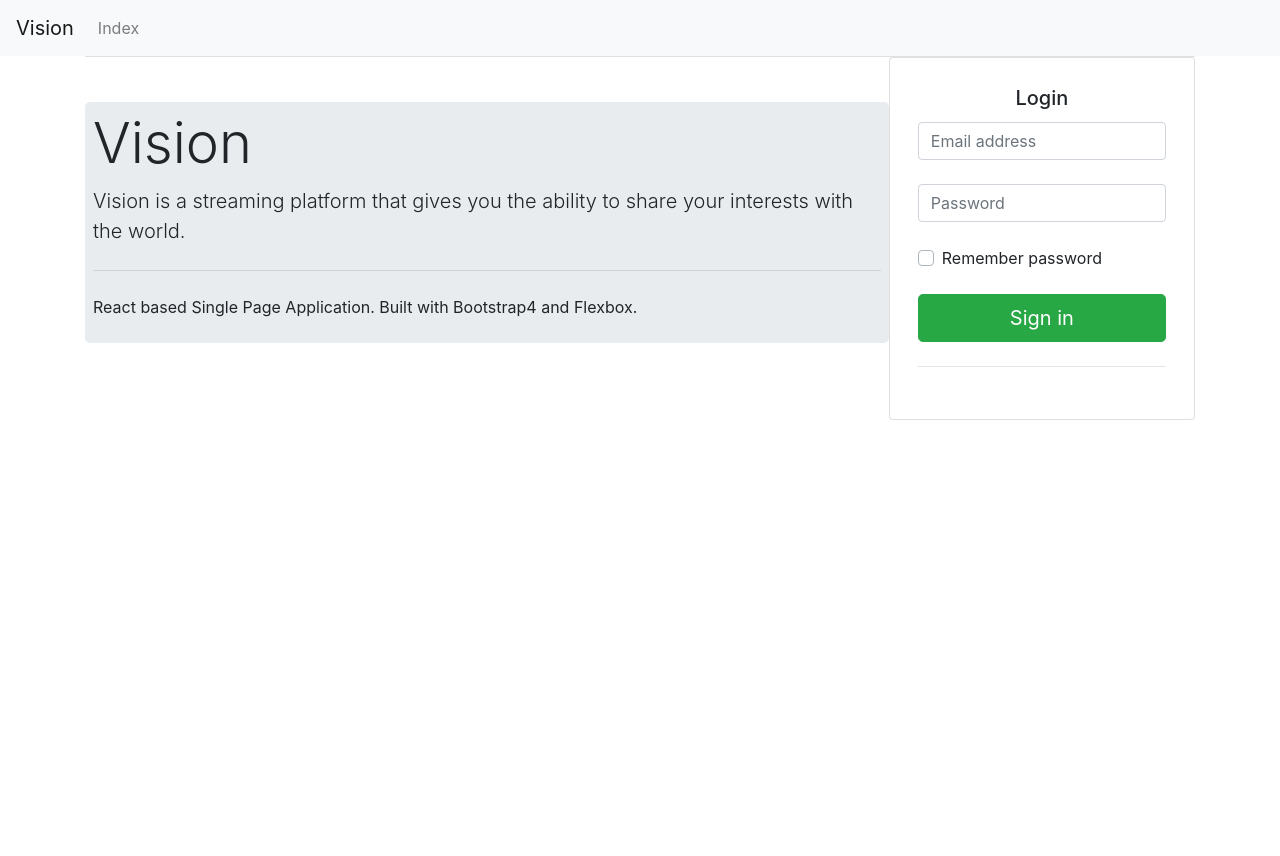
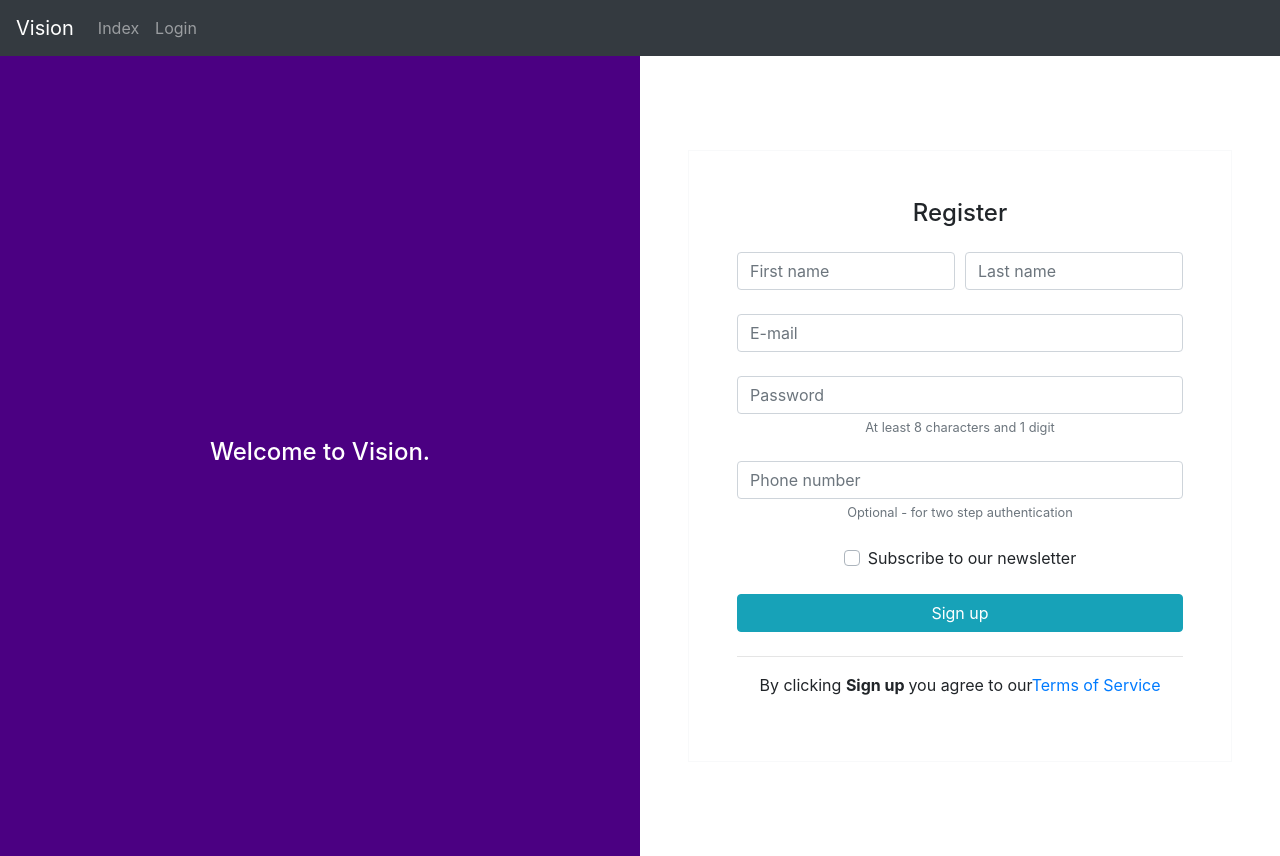
Before and after one commit to todokku/twitch.tv_clone, a React (Create React App) app in the folder client/: page / in a window 1280 px wide. Before the commit the page ends 800 px from the top, so only its background shows below. Built offline with nearby package versions, Linux system fonts and the light colour scheme.

Commit message:
Created Components
Added Login component + navbar option, formatted landing page. Added registration form, segmented landing page.

```diff
--- a/client/src/components/GlobalNav.js
+++ b/client/src/components/GlobalNav.js
@@ -1,6 +1,7 @@
 import React from "react";
 import { Link, BrowserRouter as Router, Route } from "react-router-dom";
 import StreamHome from "./streams/StreamHome";
+import Login from "./streams/Login";
 import StreamIndex from "./streams/StreamIndex";
 import StreamCreate from "./streams/StreamCreate";
 import StreamShow from "./streams/StreamShow";
@@ -10,7 +11,7 @@ const GlobalNav = () => {
   return (
     <div>
       <Router>
-        <nav className="navbar navbar-expand-lg navbar-light bg-light">
+        <nav className="navbar navbar-expand-lg navbar-dark bg-dark justify-content-between">
           <Link className="navbar-brand" to="/">
             Vision
           </Link>
@@ -30,11 +31,15 @@ const GlobalNav = () => {
               <Link className="nav-item nav-link" to="/index">
                 Index
               </Link>
+              <Link className="nav-item nav-link" to="/login">
+                Login
+              </Link>
             </div>
           </div>
         </nav>
         <Route path="/" exact component={StreamHome} />
         <Route path="/index" component={StreamIndex} />
+        <Route path="/login" component={Login} />
         <Route path="/streamnew" component={StreamCreate} />
         <Route path="/streamshow" component={StreamShow} />
         <Route path="/streamedit" component={StreamEdit} />
@@ -47,6 +52,7 @@ const GlobalNav = () => {
 export default GlobalNav;
 
 /*
+Authenticate Login Process
 These will be available after being logged into the stream.
 <Link className="nav-item nav-link" to="/streamshow">
                 View
--- /dev/null
+++ b/client/src/components/streams/Login.js
@@ -0,0 +1,64 @@
+import React from "react";
+
+const Login = () => {
+  return (
+    <div className="d-md-flex h-md-100 align-items-center">
+      <div className="col-md-12 p-0 bg-dark h-md-100">
+        <div className="text-black d-md-flex align-items-center h-100 p-5 text-center justify-content-center">
+          <div className="logoarea pt-5 pb-5">
+            <div className="card card-signin p-4">
+              <div className="card-body">
+                <h5 className="card-title text-center">Sign In</h5>
+                <form className="form-signin">
+                  <div className="form-label-group">
+                    <input
+                      type="email"
+                      id="inputEmail"
+                      className="form-control"
+                      placeholder="Email address"
+                      required
+                      autofocus
+                    />
+                    <label for="inputEmail"></label>
+                  </div>
+
+                  <div className="form-label-group">
+                    <input
+                      type="password"
+                      id="inputPassword"
+                      className="form-control"
+                      placeholder="Password"
+                      required
+                    />
+                    <label for="inputPassword"></label>
+                  </div>
+
+                  <div className="custom-control custom-checkbox">
+                    <input
+                      type="checkbox"
+                      className="custom-control-input"
+                      id="customCheck1"
+                    />
+                    <label className="custom-control-label" for="customCheck1">
+                      Remember password
+                    </label>
+                  </div>
+                  <br />
+                  <button
+                    className="btn btn-lg btn-success btn-block "
+                    type="submit"
+                  >
+                    Sign in
+                  </button>
+                  <hr className="my-4" />
+                </form>
+              </div>
+            </div>
+          </div>
+        </div>
+      </div>
+    </div>
+  );
+};
+
+export default Login;
--- /dev/null
+++ b/client/src/components/streams/StreamHome.css
@@ -0,0 +1,14 @@
+@media (min-width: 768px) {
+  .h-md-100 {
+    height: 100vh;
+  }
+}
+.btn-round {
+  border-radius: 30px;
+}
+.bg-indigo {
+  background: indigo;
+}
+.text-cyan {
+  color: #35bdff;
+}
--- a/client/src/components/streams/StreamHome.js
+++ b/client/src/components/streams/StreamHome.js
@@ -1,72 +1,104 @@
 import React from "react";
-
+import "./StreamHome.css";
+//Add Authentication to the Login Form.
 const StreamHome = (props) => {
   return (
-    <div className="container">
-      <div className="d-flex flex-column flex-md-row align-items-center border-top">
-        <div className="jumbotron p-2">
-          <h1 className="display-4">Vision</h1>
-          <p className="lead">
-            Vision is a streaming platform that gives you the ability to share
-            your interests with the world.
-          </p>
-          <hr className="my-4" />
-          <p>
-            React based Single Page Application. Built with Bootstrap4 and
-            Flexbox.
-          </p>
+    <div className="d-md-flex h-md-100 align-items-center">
+      <div className="col-md-6 p-0 bg-indigo h-md-100">
+        <div className="text-white d-md-flex align-items-center h-100 p-5 text-center justify-content-center">
+          <div className="logoarea pt-5 pb-5">
+            <h4>Welcome to Vision.</h4>
           </div>
-        <div className="card card-signin p-2">
-          <div className="card-body">
-            <h5 className="card-title text-center">Login</h5>
-            <form className="form-signin">
-              <div className="form-label-group">
+        </div>
+      </div>
+
+      <div className="col-md-6 p-0 bg-white h-md-100 loginarea">
+        <div className="d-md-flex align-items-center h-md-100 p-5 justify-content-center">
+          <form className="text-center border border-light p-5" action="#!">
+            <p className="h4 mb-4">Register</p>
+
+            <div className="form-row mb-4">
+              <div className="col">
+                <input
+                  type="text"
+                  id="defaultRegisterFormFirstName"
+                  className="form-control"
+                  placeholder="First name"
+                />
+              </div>
+              <div className="col">
+                <input
+                  type="text"
+                  id="defaultRegisterFormLastName"
+                  className="form-control"
+                  placeholder="Last name"
+                />
+              </div>
+            </div>
+
             <input
               type="email"
-                  id="inputEmail"
-                  className="form-control"
-                  placeholder="Email address"
-                  required
-                  autofocus
+              id="defaultRegisterFormEmail"
+              className="form-control mb-4"
+              placeholder="E-mail"
             />
-                <label for="inputEmail"></label>
-              </div>
 
-              <div className="form-label-group">
             <input
               type="password"
-                  id="inputPassword"
+              id="defaultRegisterFormPassword"
               className="form-control"
               placeholder="Password"
-                  required
+              aria-describedby="defaultRegisterFormPasswordHelpBlock"
             />
-                <label for="inputPassword"></label>
-              </div>
+            <small
+              id="defaultRegisterFormPasswordHelpBlock"
+              className="form-text text-muted mb-4"
+            >
+              At least 8 characters and 1 digit
+            </small>
+
+            <input
+              type="text"
+              id="defaultRegisterPhonePassword"
+              className="form-control"
+              placeholder="Phone number"
+              aria-describedby="defaultRegisterFormPhoneHelpBlock"
+            />
+            <small
+              id="defaultRegisterFormPhoneHelpBlock"
+              className="form-text text-muted mb-4"
+            >
+              Optional - for two step authentication
+            </small>
 
             <div className="custom-control custom-checkbox">
               <input
                 type="checkbox"
                 className="custom-control-input"
-                  id="customCheck1"
+                id="defaultRegisterFormNewsletter"
               />
-                <label className="custom-control-label" for="customCheck1">
-                  Remember password
+              <label
+                className="custom-control-label"
+                for="defaultRegisterFormNewsletter"
+              >
+                Subscribe to our newsletter
               </label>
             </div>
-              <br />
-              <button
-                className="btn btn-lg btn-success btn-block "
-                type="submit"
-              >
-                Sign in
+
+            <button className="btn btn-info my-4 btn-block" type="submit">
+              Sign up
             </button>
-              <hr className="my-4" />
+            <hr />
+            <p>
+              By clicking <b>Sign up </b> you agree to our
+              <a href="" target="_blank">
+                Terms of Service
+              </a>
+            </p>
           </form>
-          </div>
         </div>
       </div>
     </div>
   );
 };
-
 export default StreamHome;
```
Lines whose indentation alone changed are shown as unchanged.
